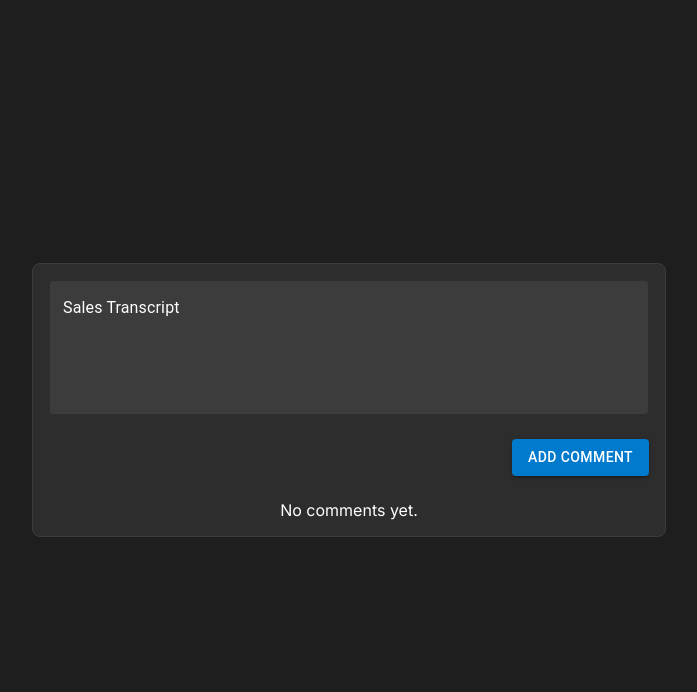
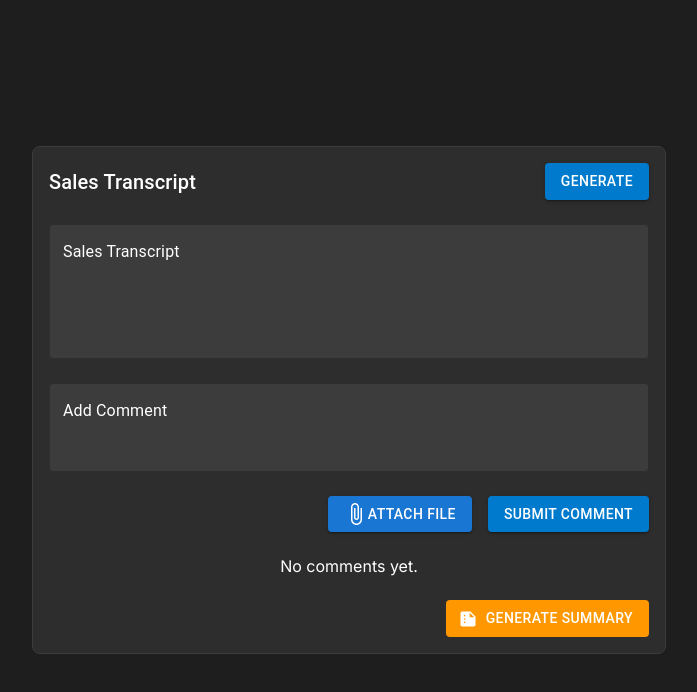
Before and after one commit to Belalaskaik/transcriptIQ-TS, a Next.js app: page /chat in a window 1280 px wide. Shown: the top 692 px of the page, without its empty margins (291-988 px from the left). Built offline with nearby package versions, Linux system fonts and the light colour scheme.

Commit message:
updated transcript functionality

```diff
--- a/app/chat/page.tsx
+++ b/app/chat/page.tsx
@@ -1,24 +1,33 @@
 'use client';
 
-import { Box, Button, Stack, TextField, IconButton } from '@mui/material';
+import { Box, Button, Stack, TextField, IconButton, Typography } from '@mui/material';
 import { useState, useRef, useEffect } from 'react';
 import AttachFileIcon from '@mui/icons-material/AttachFile';
 import EditIcon from '@mui/icons-material/Edit';
 import DeleteIcon from '@mui/icons-material/Delete';
+import SummarizeIcon from '@mui/icons-material/Summarize';
 
 export default function Chat() {
   const [transcript, setTranscript] = useState<string>('');
-  const [comments, setComments] = useState<Array<{ id: number; text: string; file: File | null }>>([]);
+  const [comments, setComments] = useState<Array<{ id: number; text: string; file: File | null; range: { start: number, end: number } | null }>>([]);
   const [selectedComment, setSelectedComment] = useState<{ id: number; text: string } | null>(null);
   const [isEditing, setIsEditing] = useState<boolean>(false);
   const [newComment, setNewComment] = useState<string>('');
   const [attachedFile, setAttachedFile] = useState<File | null>(null);
+  const [isGenerating, setIsGenerating] = useState<boolean>(false);
+  const [summary, setSummary] = useState<string>('');
 
   const addComment = () => {
     if (newComment.trim() !== '') {
-      setComments([...comments, { id: comments.length + 1, text: newComment, file: attachedFile }]);
+      const selection = window.getSelection();
+      const range = selection?.getRangeAt(0);
+      if (range) {
+        const start = range.startOffset;
+        const end = range.endOffset;
+        setComments([...comments, { id: comments.length + 1, text: newComment, file: attachedFile, range: { start, end } }]);
         setNewComment('');
         setAttachedFile(null);
+      }
     }
   };
 
@@ -62,6 +71,46 @@ export default function Chat() {
     }
   };
 
+  const generateTranscript = async () => {
+    setIsGenerating(true);
+    try {
+      // Placeholder for OpenAI API call
+      const generatedTranscript = "Generated transcript text from OpenAI will appear here.";
+      setTranscript(generatedTranscript);
+    } catch (error) {
+      console.error('Error generating transcript:', error);
+    } finally {
+      setIsGenerating(false);
+    }
+  };
+
+  const generateSummary = async () => {
+    setIsGenerating(true);
+    try {
+      // Placeholder for API call
+      const generatedSummary = "This is a summary of the transcript, including key points from the comments.";
+      setSummary(generatedSummary);
+    } catch (error) {
+      console.error('Error generating summary:', error);
+    } finally {
+      setIsGenerating(false);
+    }
+  };
+
+  const highlightTranscript = () => {
+    let highlightedTranscript = transcript;
+    comments.forEach(comment => {
+      if (comment.range) {
+        highlightedTranscript = highlightedTranscript.substring(0, comment.range.start) +
+          `<span style="background-color: yellow;">` +
+          highlightedTranscript.substring(comment.range.start, comment.range.end) +
+          `</span>` +
+          highlightedTranscript.substring(comment.range.end);
+      }
+    });
+    return { __html: highlightedTranscript };
+  };
+
   return (
     <Stack
       width={'100vw'}
@@ -90,6 +139,17 @@ export default function Chat() {
           color="white"
           borderRadius={2}
         >
+          <Stack direction={'row'} spacing={2} justifyContent="space-between" alignItems="center">
+            <Typography variant="h6">Sales Transcript</Typography>
+            <Button
+              variant="contained"
+              onClick={generateTranscript}
+              disabled={isGenerating}
+              style={{ backgroundColor: '#007ACC', color: 'white' }}
+            >
+              {isGenerating ? 'Generating...' : 'Generate'}
+            </Button>
+          </Stack>
           <TextField
             label="Sales Transcript"
             fullWidth
@@ -97,20 +157,56 @@ export default function Chat() {
             minRows={5}
             value={transcript}
             onChange={(e) => setTranscript(e.target.value)}
-            placeholder="Enter or paste the sales transcript here..."
+            placeholder="Generate, enter or paste your sales transcript here..."
+            InputLabelProps={{ style: { color: 'white' } }}
+            InputProps={{
+              style: { color: 'white', backgroundColor: '#3C3C3C', borderRadius: 4, padding: '10px' },
+            }}
+          />
+          <TextField
+            label="Add Comment"
+            fullWidth
+            multiline
+            minRows={3}
+            value={newComment}
+            onChange={(e) => setNewComment(e.target.value)}
+            placeholder="Select text in the transcript and add your comment..."
             InputLabelProps={{ style: { color: 'white' } }}
             InputProps={{
               style: { color: 'white', backgroundColor: '#3C3C3C', borderRadius: 4, padding: '10px' },
             }}
           />
           <Stack direction={'row'} spacing={2} justifyContent="flex-end" mt={2}>
+            <input
+              accept="*"
+              id="file-upload"
+              type="file"
+              style={{ display: 'none' }}
+              onChange={handleFileChange}
+            />
+            <label htmlFor="file-upload">
+              <Button component="span" variant="contained" color="primary">
+                <AttachFileIcon /> Attach File
+              </Button>
+            </label>
+            {isEditing ? (
+              <>
+                <Button variant="contained" onClick={updateComment} style={{ backgroundColor: '#007ACC', color: 'white' }}>
+                  Update
+                </Button>
+                <Button variant="contained" onClick={cancelEdit} style={{ backgroundColor: '#CC0000', color: 'white' }}>
+                  Cancel
+                </Button>
+              </>
+            ) : (
               <Button
                 variant="contained"
                 onClick={addComment}
                 style={{ backgroundColor: '#007ACC', color: 'white' }}
               >
-              Add Comment
+                Submit Comment
               </Button>
+            )}
           </Stack>
 
           <Stack direction={'column'} spacing={2} mt={3}>
@@ -153,42 +249,24 @@ export default function Chat() {
             )}
           </Stack>
 
-          {isEditing && (
-            <Stack direction={'column'} spacing={2} mt={3}>
-              <TextField
-                label="Edit Comment"
-                fullWidth
-                multiline
-                minRows={3}
-                value={newComment}
-                onChange={(e) => setNewComment(e.target.value)}
-                InputLabelProps={{ style: { color: 'white' } }}
-                InputProps={{
-                  style: { color: 'white', backgroundColor: '#3C3C3C', borderRadius: 4, padding: '10px' },
-                }}
-              />
-              <Stack direction={'row'} spacing={2} justifyContent="flex-end">
-                <input
-                  accept="*"
-                  id="file-upload"
-                  type="file"
-                  style={{ display: 'none' }}
-                  onChange={handleFileChange}
-                />
-                <label htmlFor="file-upload">
-                  <Button component="span" variant="contained" color="primary">
-                    <AttachFileIcon /> Attach File
-                  </Button>
-                </label>
-                <Button variant="contained" onClick={updateComment} style={{ backgroundColor: '#007ACC', color: 'white' }}>
-                  Update
-                </Button>
-                <Button variant="contained" onClick={cancelEdit} style={{ backgroundColor: '#CC0000', color: 'white' }}>
-                  Cancel
+          {summary && (
+            <Box mt={3} p={2} bgcolor="#444" borderRadius={2}>
+              <Typography variant="h6">Transcript Summary</Typography>
+              <Typography variant="body1">{summary}</Typography>
+            </Box>
+          )}
+
+          <Stack direction={'row'} spacing={2} justifyContent="flex-end" mt={2}>
+            <Button
+              variant="contained"
+              onClick={generateSummary}
+              disabled={isGenerating || !transcript}
+              style={{ backgroundColor: '#FF9800', color: 'white' }}
+              startIcon={<SummarizeIcon />}
+            >
+              {isGenerating ? 'Generating...' : 'Generate Summary'}
             </Button>
           </Stack>
-            </Stack>
-          )}
         </Stack>
       </Box>
     </Stack>
--- a/app/page.tsx
+++ b/app/page.tsx
@@ -47,7 +47,7 @@ export default function App() {
             color="secondary.main"
             gutterBottom
           >
-            Sales Transcript AI
+            Transcript IQ
           </Typography>
           <Typography
             variant="h5"
```
Lines whose indentation alone changed are shown as unchanged.
